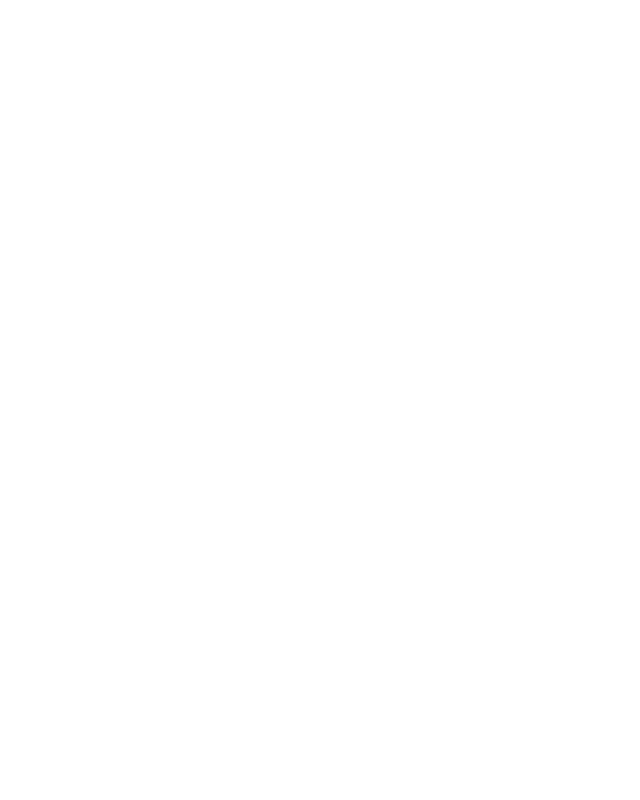
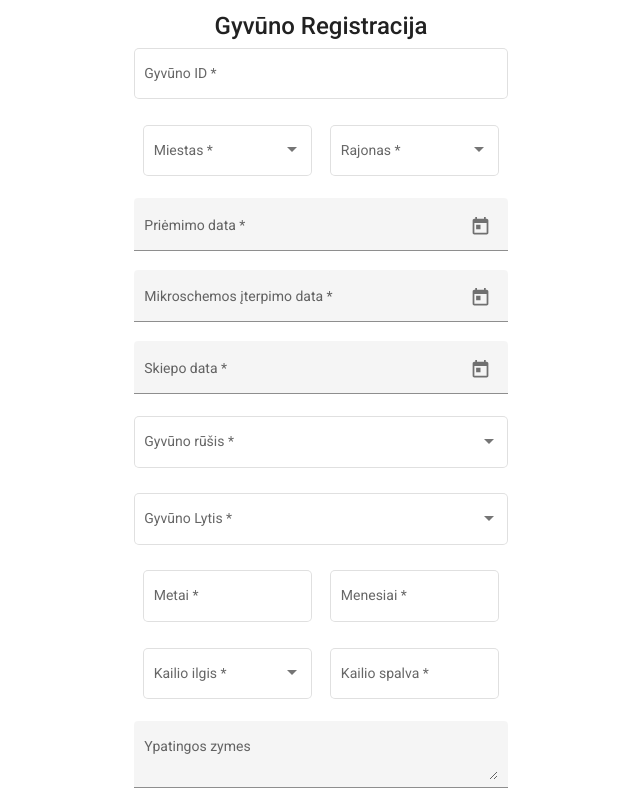
Before and after one commit to DomantasKelpsas/XplicityWeb, an Angular app in the folder WebApp/: page /animal/register in a window 1280 px wide. Before the commit this address led to /. Shown: the top 800 px of the page, without its empty margins (319-959 px from the left). Built offline with nearby package versions, Linux system fonts and the light colour scheme.

Commit message:
fixed lt lang

```diff
--- a/WebApp/src/app/app-routing.module.ts
+++ b/WebApp/src/app/app-routing.module.ts
@@ -6,9 +6,9 @@
 import {AnimalListComponent} from './components/animal-list/animal-list.component';
 
 const routes: Routes = [
-  {path: 'animal-register', component: AnimalRegisterComponent},
+  {path: 'animal/register', component: AnimalRegisterComponent},
   {path: 'login', component: LoginComponent},
-  {path: 'animal-list', component: AnimalListComponent},
+  {path: 'animal/list', component: AnimalListComponent},
   {path: 'register', component: RegistrationComponent}
 ];
 
--- a/WebApp/src/app/components/animal-list/animal-list.component.html
+++ b/WebApp/src/app/components/animal-list/animal-list.component.html
@@ -1,16 +1,16 @@
 <div class="filter-bar">
-  <button mat-raised-button color="primary">Prideti</button>
-<mat-form-field class="filter">
+  <button mat-raised-button color="primary">Pridėti<span class="material-icons" style="margin-left: 5px">add</span>
+  </button>
+  <mat-form-field class="filter" floatLabel="never">
 
-  <mat-label></mat-label>
-  <input matInput (keyup)="applyFilter($event)" placeholder="Filtruoti.." #input>
-</mat-form-field>
+    <input matInput (keyup)="applyFilter($event)" placeholder="Filtruoti.." #input>
+  </mat-form-field>
 </div>
 
 <table mat-table [dataSource]="dataSource" matSort>
   <!-- Position Column -->
   <ng-container matColumnDef="admissionDate">
-    <mat-header-cell *matHeaderCellDef> Priemimo data</mat-header-cell>
+    <mat-header-cell *matHeaderCellDef> Priėmimo data</mat-header-cell>
     <mat-cell *matCellDef="let element"> {{element.admissionDate}} </mat-cell>
   </ng-container>
 
@@ -32,17 +32,13 @@
   </ng-container>
   <!-- Symbol Column -->
   <ng-container matColumnDef="status">
-    <mat-header-cell *matHeaderCellDef> status</mat-header-cell>
+    <mat-header-cell *matHeaderCellDef> statusas</mat-header-cell>
     <mat-cell *matCellDef="let element"> {{element.status}} </mat-cell>
   </ng-container>
 
   <mat-header-row *matHeaderRowDef="displayedColumns"></mat-header-row>
   <mat-row *matRowDef="let row; columns: displayedColumns;"></mat-row>
 
-  <!--  <mat-row  *matNoDataRow>-->
-  <!--    <mat-cell colspan="4">No data matching the filter "{{input.value}}"</mat-cell>-->
-  <!--  </mat-row>-->
-
   <tr class="mat-row" *matNoDataRow>
     <td class="mat-cell" colspan="4">No data matching the filter "{{input.value}}"</td>
   </tr>
--- a/WebApp/src/app/components/animal-list/animal-list.component.scss
+++ b/WebApp/src/app/components/animal-list/animal-list.component.scss
@@ -1,5 +1,6 @@
 table {
   width: 100%;
+  padding: 20px 40px;
 
 }
 
@@ -9,7 +10,7 @@
 }
 
 .filter-bar{
-  margin: 20px;
+  padding: 20px 40px;
 }
 
 .right{
--- a/WebApp/src/app/components/animal-register/animal-register.component.html
+++ b/WebApp/src/app/components/animal-register/animal-register.component.html
@@ -1,18 +1,18 @@
 <mat-card id="card" style="text-align: center;">
 
   <mat-card-title>
-    Gyvuno Registracija
+    Gyvūno Registracija
   </mat-card-title>
 
   <mat-card-content>
     <form #newAnimalForm="ngForm" class="animal-register-form" (ngSubmit)="onSubmit(newAnimalForm)">
       <div class="container">
         <mat-form-field appearance="outline">
-          <mat-label>Gyvuno ID</mat-label>
+          <mat-label>Gyvūno ID</mat-label>
           <input matInput [(ngModel)]="animal.animalID" type="text" name="animalID" placeholder="" required
                  #idInput="ngModel">
           <mat-error *ngIf="idInput.invalid && (idInput.dirty || idInput.touched)" class="error">
-            <p *ngIf="idInput.errors.required">Gyvono ID laukas negali buti tuscias</p>
+            <p *ngIf="idInput.errors.required">Gyvūno ID laukas negali būti tuščias</p>
           </mat-error>
         </mat-form-field>
       </div>
@@ -24,7 +24,7 @@
 
           </mat-select>
           <mat-error *ngIf="cityInput.invalid && (cityInput.dirty || cityInput.touched)" class="error">
-            <p *ngIf="cityInput.errors.required">Miestas negali buti tuscias</p>
+            <p *ngIf="cityInput.errors.required">Miestas negali būti tuščias</p>
           </mat-error>
         </mat-form-field>
 
@@ -34,18 +34,18 @@
                       #regionInput="ngModel">
           </mat-select>
           <mat-error *ngIf="regionInput.invalid && (regionInput.dirty || regionInput.touched)" class="error">
-            <p *ngIf="regionInput.errors.required">Rajonas negali buti tuscias</p>
+            <p *ngIf="regionInput.errors.required">Rajonas negali būti tuščias</p>
           </mat-error>
         </mat-form-field>
       </div>
 
       <div class="container">
         <mat-form-field appearance="fill">
-          <mat-label>Priemimo data</mat-label>
+          <mat-label>Priėmimo data</mat-label>
           <input matInput [(ngModel)]="animal.dateAccepted" name="dateAccepted" placeholder="" required
                  #dateAcceptedInput="ngModel" [matDatepicker]="picker1">
           <mat-error *ngIf="dateAcceptedInput.invalid && (dateAcceptedInput.dirty || dateAcceptedInput.touched)" class="error">
-            <p *ngIf="dateAcceptedInput.errors.required">Priemimo data laukas negali buti tuscias</p>
+            <p *ngIf="dateAcceptedInput.errors.required">Priėmimo data laukas negali būti tuščias</p>
           </mat-error>
           <mat-datepicker-toggle matSuffix [for]="picker1"></mat-datepicker-toggle>
           <mat-datepicker #picker1></mat-datepicker>
@@ -54,11 +54,11 @@
 
       <div class="container">
         <mat-form-field appearance="fill">
-          <mat-label>Mikro iterpimo data</mat-label>
+          <mat-label>Mikroschemos įterpimo data</mat-label>
           <input matInput [(ngModel)]="animal.dateChiped" name="dateChiped" placeholder="" required
                  #dateChipedInput="ngModel" [matDatepicker]="picker2">
           <mat-error *ngIf="dateChipedInput.invalid && (dateChipedInput.dirty || dateChipedInput.touched)" class="error">
-            <p *ngIf="dateChipedInput.errors.required">Mikro iterpimo data laukas negali buti tuscias</p>
+            <p *ngIf="dateChipedInput.errors.required">Mikroschemos įterpimo data laukas negali būti tuščias</p>
           </mat-error>
           <mat-datepicker-toggle matSuffix [for]="picker2"></mat-datepicker-toggle>
           <mat-datepicker #picker2></mat-datepicker>
@@ -71,7 +71,7 @@
           <input matInput [(ngModel)]="animal.dateVaccine" name="dateVaccine" placeholder="" required
                  #dateVaccineInput="ngModel" [matDatepicker]="picker3">
           <mat-error *ngIf="dateVaccineInput.invalid && (dateVaccineInput.dirty || dateVaccineInput.touched)" class="error">
-            <p *ngIf="dateVaccineInput.errors.required">Skiepo data laukas negali buti tuscias</p>
+            <p *ngIf="dateVaccineInput.errors.required">Skiepo data laukas negali būti tuščias</p>
           </mat-error>
           <mat-datepicker-toggle matSuffix [for]="picker3"></mat-datepicker-toggle>
           <mat-datepicker #picker3></mat-datepicker>
@@ -80,7 +80,7 @@
 
       <div class="container">
         <mat-form-field appearance="outline">
-          <mat-label>Gyvuno Rusis</mat-label>
+          <mat-label>Gyvūno rūšis</mat-label>
           <mat-select [(ngModel)]="animal.type" type="text" name="type" placeholder="" required #typeInput="ngModel">
 
             <mat-option value="Suo">Suo</mat-option>
@@ -88,14 +88,14 @@
             <mat-option value="kita">Kita</mat-option>
           </mat-select>
           <mat-error *ngIf="typeInput.invalid && (typeInput.dirty || typeInput.touched)" class="error">
-            <p *ngIf="typeInput.errors.required">Gyvuno rusis turi buti pasirinkta</p>
+            <p *ngIf="typeInput.errors.required">Gyvūno rūšis turi buti pasirinkta</p>
           </mat-error>
         </mat-form-field>
       </div>
 
       <div class="container">
         <mat-form-field appearance="outline">
-          <mat-label>Gyvuno Lytis</mat-label>
+          <mat-label>Gyvūno Lytis</mat-label>
           <mat-select [(ngModel)]="animal.gender" type="text" name="gender" placeholder="" required
                       #genderInput="ngModel">
 
@@ -104,7 +104,7 @@
             <mat-option value="Nenustatoma">Nenustatoma</mat-option>
           </mat-select>
           <mat-error *ngIf="genderInput.invalid && (genderInput.dirty || genderInput.touched)" class="error">
-            <p *ngIf="genderInput.errors.required">Gyvuno Lytis laukas negali buti tuscias</p>
+            <p *ngIf="genderInput.errors.required">Gyvūno Lytis turi buti pasirinkta</p>
           </mat-error>
         </mat-form-field>
       </div>
@@ -115,7 +115,7 @@
           <input matInput [(ngModel)]="animal.ageYear" type="number" name="ageYear" placeholder="" required
                  #ageYearInput="ngModel" required>
           <mat-error *ngIf="ageYearInput.invalid && (ageYearInput.dirty || ageYearInput.touched)" class="error">
-            <p *ngIf="ageYearInput.errors.required">Metai laukas negali buti tuscias</p>
+            <p *ngIf="ageYearInput.errors.required">Metai laukas negali būti tuščias</p>
           </mat-error>
 
         </mat-form-field>
@@ -125,7 +125,7 @@
           <input matInput [(ngModel)]="animal.ageMonth" type="number" name="ageMonth" placeholder="" required
                  #ageMonthInput="ngModel" required>
           <mat-error *ngIf="ageMonthInput.invalid && (ageMonthInput.dirty || ageMonthInput.touched)" class="error">
-            <p *ngIf="ageMonthInput.errors.required">Menesiai laukas negali buti tuscias</p>
+            <p *ngIf="ageMonthInput.errors.required">Mėnesiai laukas negali būti tuščias</p>
           </mat-error>
         </mat-form-field>
       </div>
@@ -137,7 +137,7 @@
                       #furLengthInput="ngModel">
           </mat-select>
           <mat-error *ngIf="furLengthInput.invalid && (furLengthInput.dirty || furLengthInput.touched)" class="error">
-            <p *ngIf="furLengthInput.errors.required">Kailio ilgis laukas negali buti tuscias</p>
+            <p *ngIf="furLengthInput.errors.required">Kailio ilgis laukas negali būti tuščias</p>
           </mat-error>
         </mat-form-field>
 
@@ -146,7 +146,7 @@
           <input matInput [(ngModel)]="animal.furColor" type="text" name="furColor" placeholder=""
                  #furColorInput="ngModel" required>
           <mat-error *ngIf="furColorInput.invalid && (furColorInput.dirty || furColorInput.touched)" class="error">
-            <p *ngIf="furColorInput.errors.required">Kailio spalva laukas negali buti tuscias</p>
+            <p *ngIf="furColorInput.errors.required">Kailio spalva laukas negali būti tuščias</p>
           </mat-error>
         </mat-form-field>
       </div>
@@ -156,7 +156,7 @@
           <textarea matInput [(ngModel)]="animal.specialMarks" type="text" name="specialMarks" placeholder=""
                     #specialMarksInput="ngModel"></textarea>
           <mat-error *ngIf="specialMarksInput.invalid && (specialMarksInput.dirty || specialMarksInput.touched)" class="error">
-            <p *ngIf="specialMarksInput.errors.required">Ypatingos zymes laukas negali buti tuscias</p>
+            <p *ngIf="specialMarksInput.errors.required">Ypatingos žymės laukas negali būti tuščias</p>
           </mat-error>
         </mat-form-field>
       </div>
@@ -167,7 +167,7 @@
           <textarea matInput [(ngModel)]="animal.health" type="text" name="health" placeholder=""
                     #healthInput="ngModel" required></textarea>
           <mat-error *ngIf="healthInput.invalid && (healthInput.dirty || healthInput.touched)" class="error">
-            <p *ngIf="healthInput.errors.required">Sveikatos bukle laukas negali buti tuscias</p>
+            <p *ngIf="healthInput.errors.required">Sveikatos būklė laukas negali būti tuščias</p>
           </mat-error>
         </mat-form-field>
       </div>
@@ -178,7 +178,7 @@
           <textarea matInput [(ngModel)]="animal.contactInfo" type="text" name="contactInfo" placeholder=""
                     #contactInput="ngModel" required></textarea>
           <mat-error *ngIf="contactInput.invalid && (contactInput.dirty || contactInput.touched)" class="error">
-            <p *ngIf="contactInput.errors.required">Kontaktiniai duomenys laukas negali buti tuscias</p>
+            <p *ngIf="contactInput.errors.required">Kontaktiniai duomenys laukas negali būti tuščias</p>
           </mat-error>
         </mat-form-field>
       </div>
```
